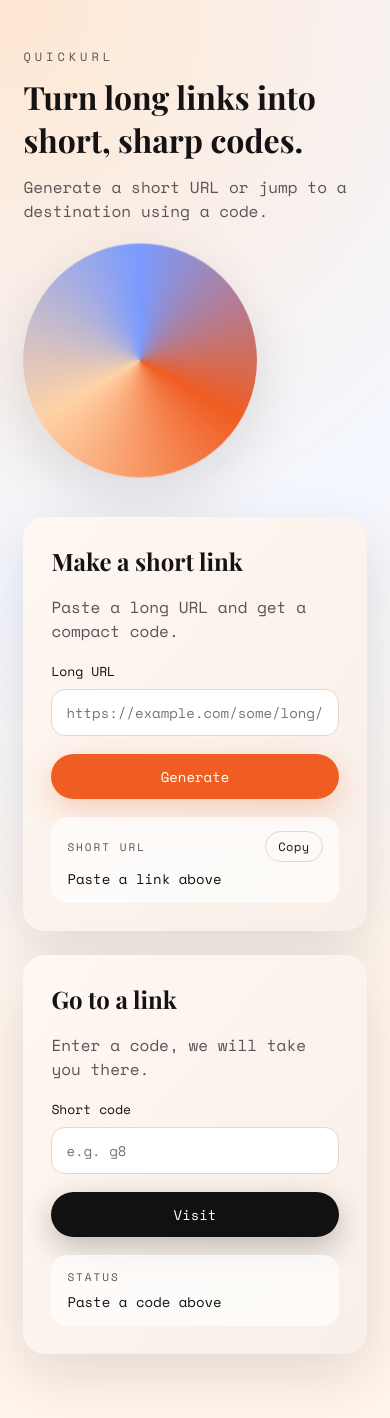
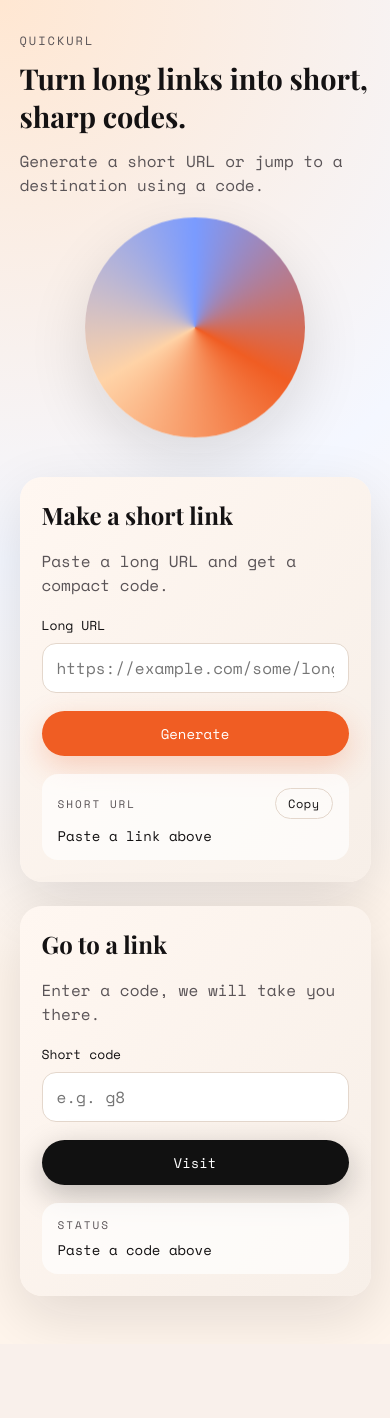
Before and after one commit to rtgtech/quickurl, a Flask app: page / in a window 390 px wide. After the commit the page ends 1317 px from the top, so only its background shows below. Run offline with Flask 3, Linux system fonts and the light colour scheme.

Commit message:
added adaptive layout for mobile

```diff
--- a/main.py
+++ b/main.py
@@ -1,6 +1,7 @@
 from __future__ import annotations
 
 import os
+import re
 from urllib.parse import urlparse
 from flask import Flask, jsonify, redirect, render_template, request
 import mysql.connector
@@ -28,6 +29,11 @@ BASE = len(ALPHABET)
 
 _COUNTER_ROW_ID = 1
 _COUNTER_START = int(os.getenv("SHORTENER_COUNTER_START", "1000"))
+
+_HTTPS_URL_PATTERN = re.compile(
+    r"^https://[^/\s]+(\.[A-Za-z]{2,})(?:[/?#]|$)",
+    re.IGNORECASE,
+)
 
 
 def _base62_encode(num: int) -> str:
@@ -169,8 +175,12 @@ def redirect_code(code: str):
     if not row:
         return render_template("404.html", code=code), 404
 
-    target = _normalize_url(row[0])
-    return redirect(target, code=302)
+    raw_url = (row[0] or "").strip()
+    if not _HTTPS_URL_PATTERN.search(raw_url):
+        return jsonify({"error": "Invalid URL for this short code"}), 400
+
+    target = _normalize_url(raw_url)
+    return redirect(target, code=301)
 
 
 @app.route("/resolve/<code>", methods=["GET"])
--- a/static/app.js
+++ b/static/app.js
@@ -8,6 +8,9 @@ const shortUrlValue = document.getElementById("shortUrlValue");
 const codeInput = document.getElementById("codeInput");
 const resolveValue = document.getElementById("resolveValue");
 
+const httpsUrlPattern = /^https:\/\/.+\.[A-Za-z]{2,}(?:[/?#].*)?$/;
+let isShortUrlReady = false;
+
 const setResult = (el, message, ok = true) => {
   el.textContent = message;
   el.style.color = ok ? "#141213" : "#b42318";
@@ -17,10 +20,21 @@ shortenBtn.addEventListener("click", async () => {
   const url = longUrlInput.value.trim();
   if (!url) {
     setResult(shortUrlValue, "Please enter a URL.", false);
+    isShortUrlReady = false;
+    return;
+  }
+  if (!httpsUrlPattern.test(url)) {
+    setResult(
+      shortUrlValue,
+      "Enter a valid URL like https://example.com",
+      false
+    );
+    isShortUrlReady = false;
     return;
   }
 
   setResult(shortUrlValue, "Working...");
+  isShortUrlReady = false;
 
   try {
     const res = await fetch("/shorten", {
@@ -32,13 +46,16 @@ shortenBtn.addEventListener("click", async () => {
     if (!res.ok) {
       const data = await res.json().catch(() => ({}));
       setResult(shortUrlValue, data.error || "Failed to shorten", false);
+      isShortUrlReady = false;
       return;
     }
 
     const data = await res.json();
     setResult(shortUrlValue, data.short_url);
+    isShortUrlReady = true;
   } catch (err) {
     setResult(shortUrlValue, "Network error", false);
+    isShortUrlReady = false;
   }
 });
 
@@ -69,7 +86,7 @@ goBtn.addEventListener("click", async () => {
 
 copyBtn.addEventListener("click", async () => {
   const text = shortUrlValue.textContent.trim();
-  if (!text || text === "Paste a link above") {
+  if (!text || !isShortUrlReady) {
     copyBtn.textContent = "No link";
     setTimeout(() => {
       copyBtn.textContent = "Copy";
--- a/static/styles.css
+++ b/static/styles.css
@@ -245,3 +245,48 @@ button:active {
     justify-self: start;
   }
 }
+
+@media (max-width: 600px) {
+  .page {
+    padding: 32px 5vw 48px;
+  }
+
+  .kicker {
+    letter-spacing: 2px;
+  }
+
+  h1 {
+    font-size: clamp(1.8rem, 7vw, 2.6rem);
+  }
+
+  .subhead {
+    max-width: none;
+  }
+
+  .orb {
+    justify-self: center;
+    width: min(220px, 70vw);
+    height: min(220px, 70vw);
+  }
+
+  .card {
+    padding: 22px;
+  }
+
+  .field input {
+    font-size: 16px;
+  }
+
+  button {
+    width: 100%;
+    justify-self: stretch;
+  }
+
+  .result-header {
+    flex-wrap: wrap;
+  }
+
+  .ghost {
+    width: auto;
+  }
+}
--- a/templates/index.html
+++ b/templates/index.html
@@ -26,7 +26,14 @@
           <p class="muted">Paste a long URL and get a compact code.</p>
           <label class="field">
             <span>Long URL</span>
-            <input id="longUrl" type="url" placeholder="https://example.com/some/long/path" autocomplete="off" />
+            <input
+              id="longUrl"
+              type="url"
+              placeholder="https://example.com/some/long/path"
+              autocomplete="off"
+              pattern="https://.+\\.[A-Za-z]{2,}.*"
+              title="Enter a valid URL like https://example.com"
+            />
           </label>
           <button id="shortenBtn" class="primary">Generate</button>
           <div class="result" id="shortResult" aria-live="polite">
```
